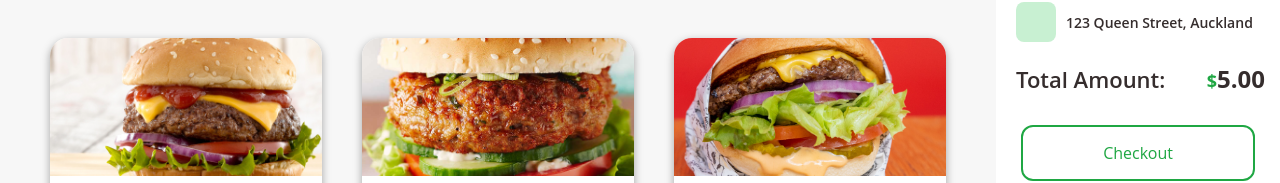
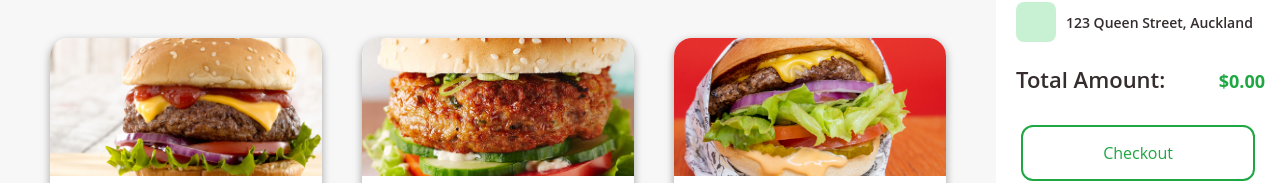
Before and after one commit to lucasr1b/whoosh, a React (Create React App) app: page / in a window 1280 px wide. Shown: the part 622-805 px from the top of the page. Built offline with nearby package versions, Linux system fonts and the light colour scheme; some icons are missing.

Commit message:
Added functionality to 'Total Amount'

```diff
--- a/src/components/sidebar/order/Order.tsx
+++ b/src/components/sidebar/order/Order.tsx
@@ -11,7 +11,7 @@ function Order(props: any) {
                 <OrderItem order={props.order} removeOrderItem={props.removeOrderItem} addOrderItem={props.addOrderItem}/>
             </div>
             <div className='Divider'></div>
-            <OrderDetails />
+            <OrderDetails order={props.order}/>
         </div>
     )
 }
--- a/src/components/sidebar/order/OrderDetails.tsx
+++ b/src/components/sidebar/order/OrderDetails.tsx
@@ -2,7 +2,8 @@ import { Icon } from '@ailibs/feather-react-ts'
 import React from 'react'
 
 
-function OrderDetails() {
+function OrderDetails(props: any) {
+
     return (
         <div className='Order--Details'>
             <div className='Order--Details--Info'>
@@ -15,7 +16,7 @@ function OrderDetails() {
             </div>
             <div className='Order--Details--Price'>
                 <h1>Total Amount:</h1>
-                <p><span>$</span>5.00</p>
+                <p><span>${props.order.map((obj: any) => parseFloat(obj.price)).reduce((a: any, b: any) => a + b, 0).toFixed(2)}</span></p>
             </div>
             <div className='Order--Details--Checkout'>
                 <button>Checkout</button>
```
